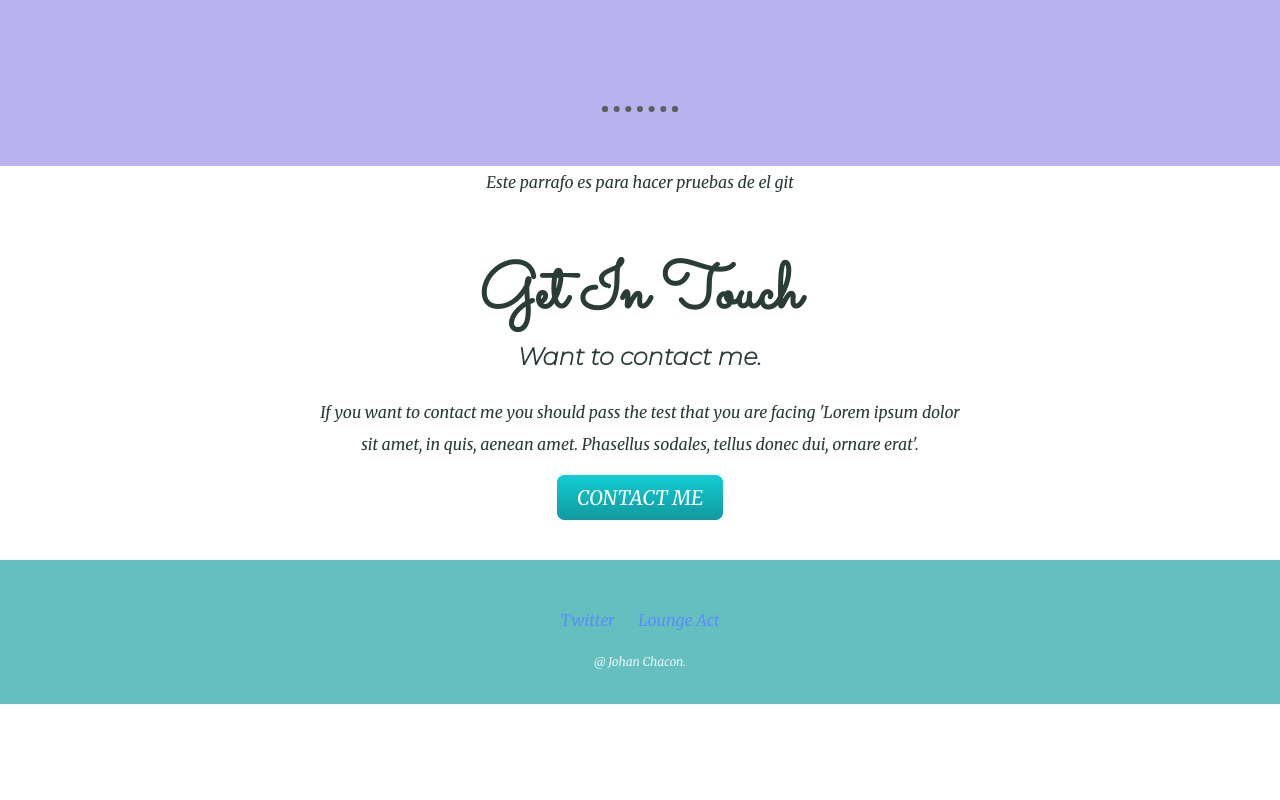
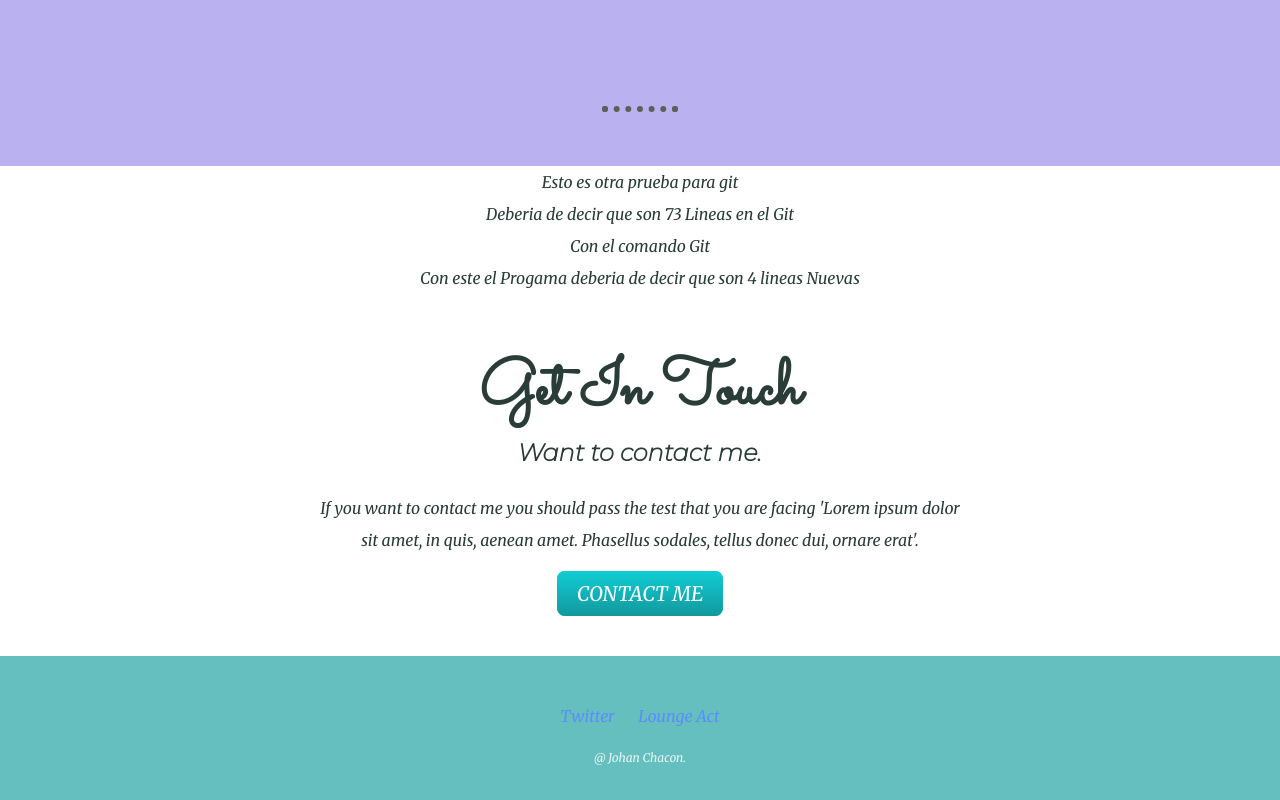
Before and after one commit to jjcc2000/proyectoxxx, a plain HTML site: page index.html in a window 1280 px wide. Shown: the part 1265-2065 px from the top of the page. Before the commit the page ends 1969 px from the top, so only its background shows below. Drawn offline with Linux system fonts and the light colour scheme.

Commit message:
EstaVersion

```diff
--- a/index.html
+++ b/index.html
@@ -47,9 +47,12 @@
               </ul>
             </div>
             <hr>
-     </div>
-     <p>Este parrafo es para hacer pruebas de el git</p>
+            </div>
 
+            <p>Esto es otra prueba para git</p>
+            <p>Deberia de decir que son 73 Lineas en el Git</p>
+            <p>Con el comando Git</p>
+            <p>Con este el Progama deberia de decir que son 4 lineas Nuevas</p>
 
 
       <div class="contact-me">
```
